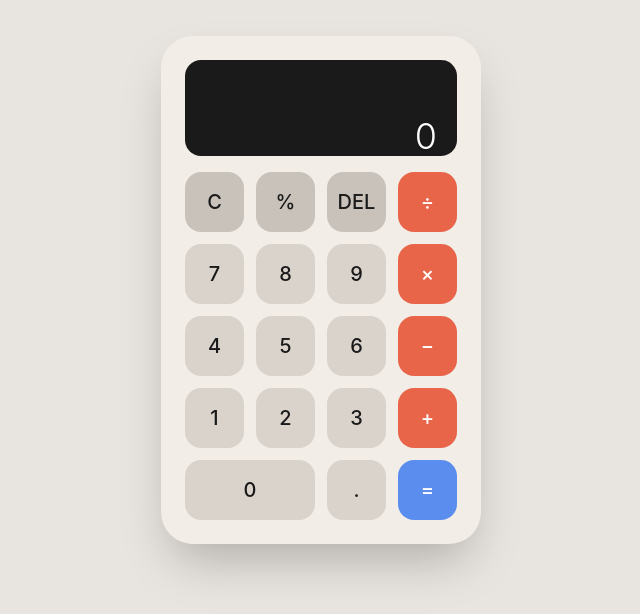
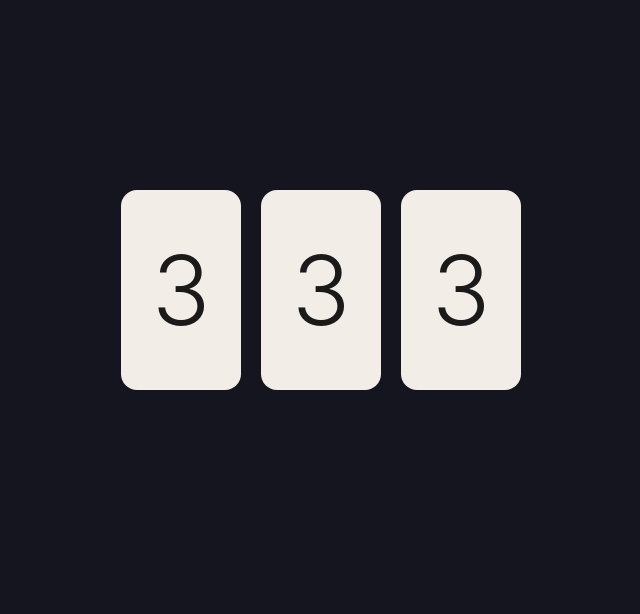
Before and after one commit to LuPinssss/ChanceCulator2, a React (Vite) app: page / in a window 1280 px wide. Shown: the part 110-724 px from the top of the page, without its empty margins (319-959 px from the left). Built offline with nearby package versions, Linux system fonts and the light colour scheme.

Commit message:
feat: add static SlotMachine layout with three reel windows

```diff
--- a/src/App.jsx
+++ b/src/App.jsx
@@ -2,6 +2,7 @@ import { useState } from 'react'
 import Calculator from './components/Calculator.jsx'
 import FlipCardGame from './components/FlipCardGame.jsx'
 import ScratchCardGame from './components/ScratchCardGame.jsx'
+import SlotMachine from './components/SlotMachine.jsx'
 
 function App() {
   const [screen, setScreen] = useState("calculator")
@@ -38,11 +39,12 @@ function App() {
   }
 
   return (
-    <Calculator
-      display={display}
-      onNumberOneClick={handleNumberOneClick}
-      onNumberTwoClick={handleNumberTwoClick}
-    />
+    // <Calculator
+    //   display={display}
+    //   onNumberOneClick={handleNumberOneClick}
+    //   onNumberTwoClick={handleNumberTwoClick}
+    // />
+    <SlotMachine></SlotMachine>
   )
 }
 
--- /dev/null
+++ b/src/components/Reel.jsx
@@ -0,0 +1,12 @@
+function Reel() {
+  return (
+     <div className="w-30 h-50 rounded-2xl overflow-hidden bg-[#F2EDE6]">
+      <div className="flex flex-col">
+        <div className="h-50 flex justify-center items-center text-8xl font-light text-[#1a1a1a]">3</div>
+        <div className="h-50 flex justify-center items-center text-8xl font-light text-[#1a1a1a]">4</div>
+      </div>
+    </div>
+  )
+}
+
+export default Reel
--- /dev/null
+++ b/src/components/SlotMachine.jsx
@@ -0,0 +1,16 @@
+import { useRef, useEffect } from "react"
+import Reel from "./Reel"
+
+function SlotMachine(){
+    return (
+      <div className="flex min-h-screen justify-center items-center bg-[#15151f]">
+        <div className="flex gap-5">
+            <Reel/>
+            <Reel/>
+            <Reel/>
+        </div>
+      </div>
+    )
+}
+
+export default SlotMachine
```
